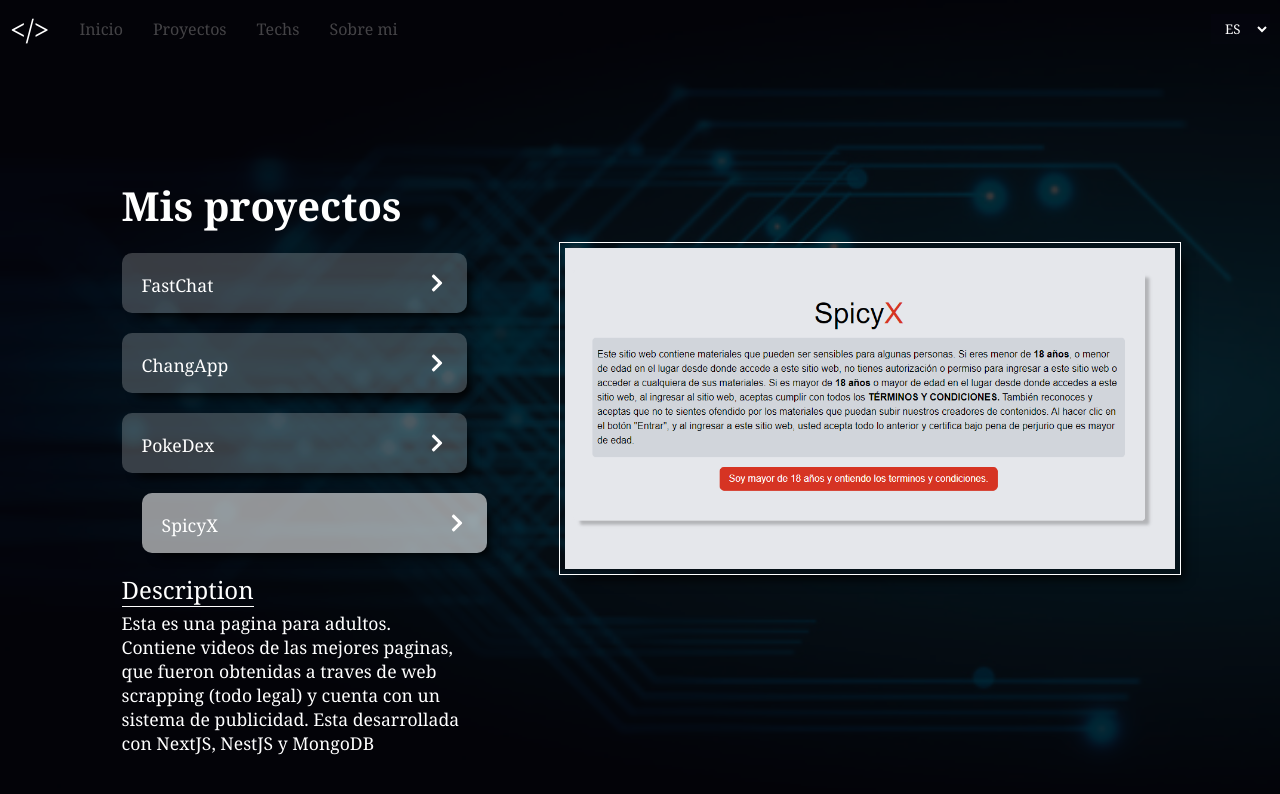
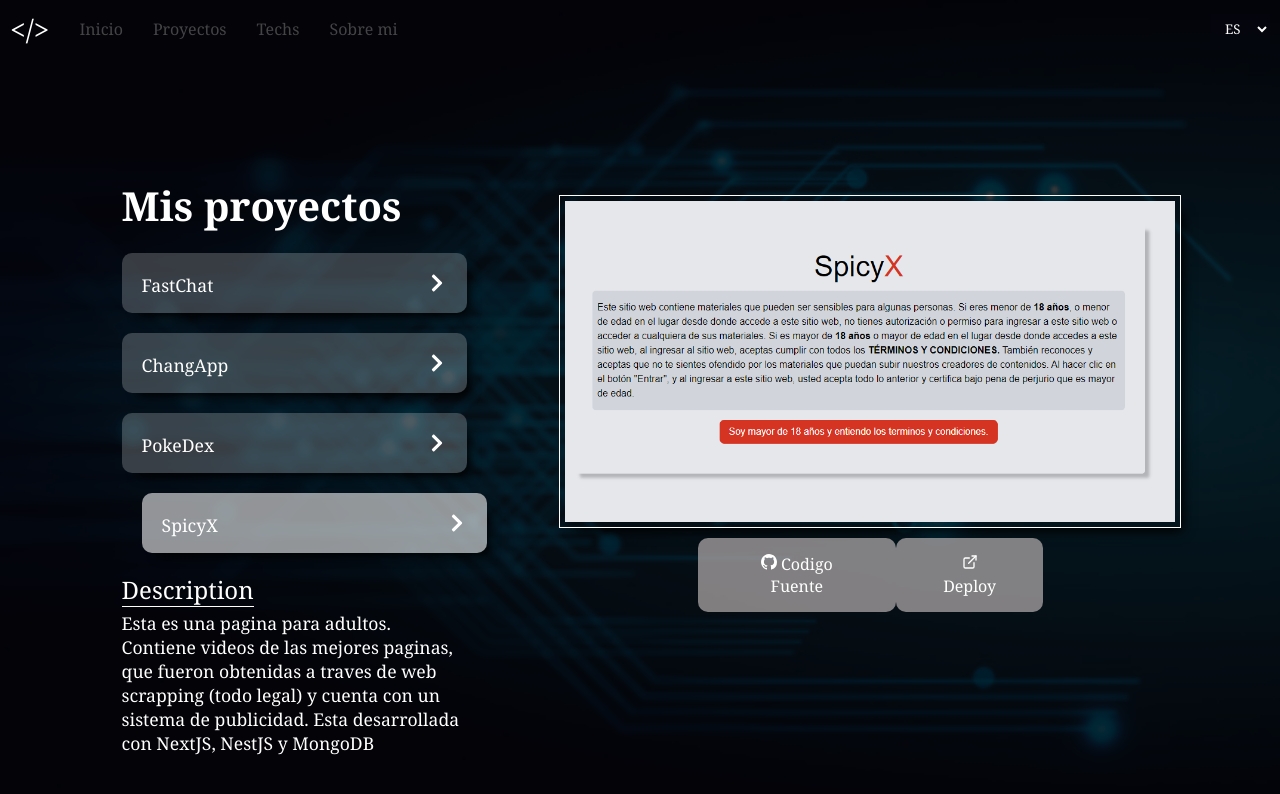
Before and after one commit to PowChorba/PortfolioV2, a React (Create React App) app in the folder client/: page /proyects in a window 1280 px wide. Both pictures are taken after a click on the element "SpicyX". Shown: the top 794 px of the page. Built offline with nearby package versions, Linux system fonts and the light colour scheme.

Commit message:
Update ProyectsEsp.tsx

```diff
--- a/client/src/Components/Proyects/ProyectsEsp.tsx
+++ b/client/src/Components/Proyects/ProyectsEsp.tsx
@@ -112,6 +112,10 @@ export default function ProyectsEsp(){
                             <button><a href="https://github.com/PowChorba/PI-POKEMONS" rel="noreferrer" target='_blank'><BsGithub/>{' '}Codigo Fuente</a></button>
                             <button><a href="https://pi-pokemons-chi.vercel.app/home" rel="noreferrer" target='_blank'><FiExternalLink/>{' '}Deploy</a></button>
                         </div>
+                        <div className={spicy ? s.divButtons : s.displayNone}>
+                            <button><a href="https://github.com/PowChorba/Spicy" rel="noreferrer" target='_blank'><BsGithub/>{' '}Codigo Fuente</a></button>
+                            <button><a href="https://pornspicyx.com" rel="noreferrer" target='_blank'><FiExternalLink/>{' '}Deploy</a></button>
+                        </div>
                     </div>
                 </main>
             </div>
```
